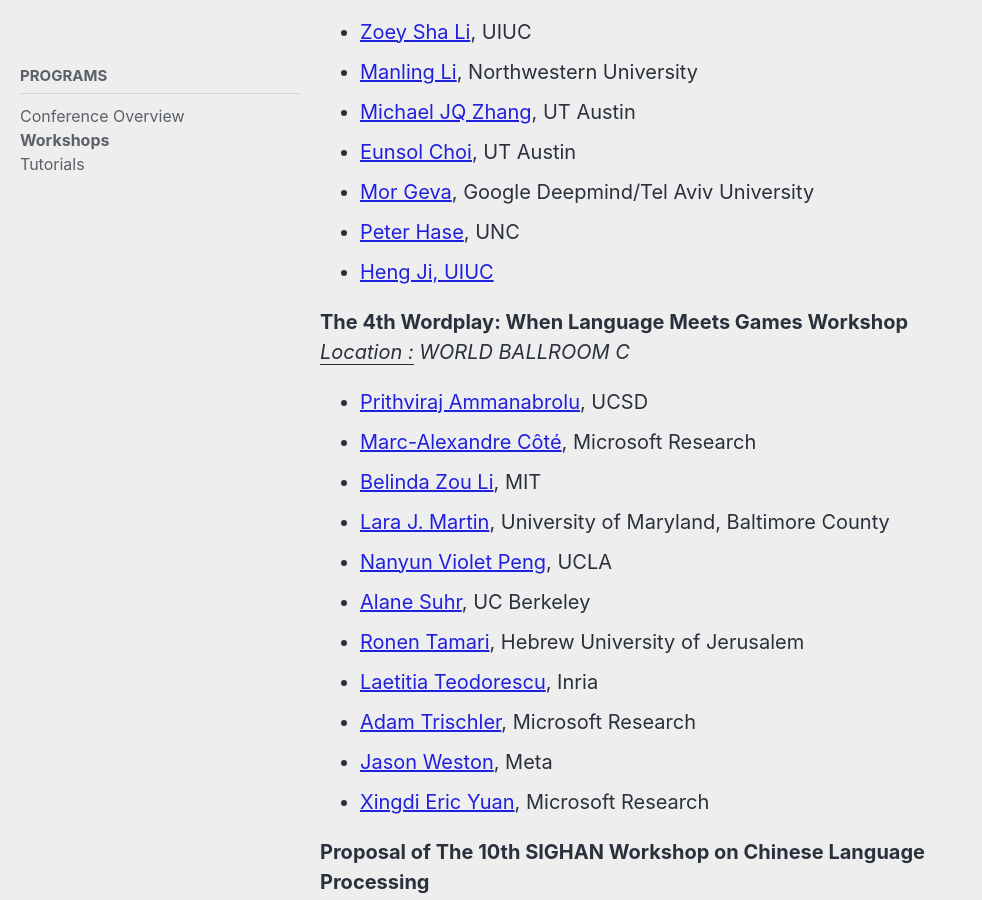
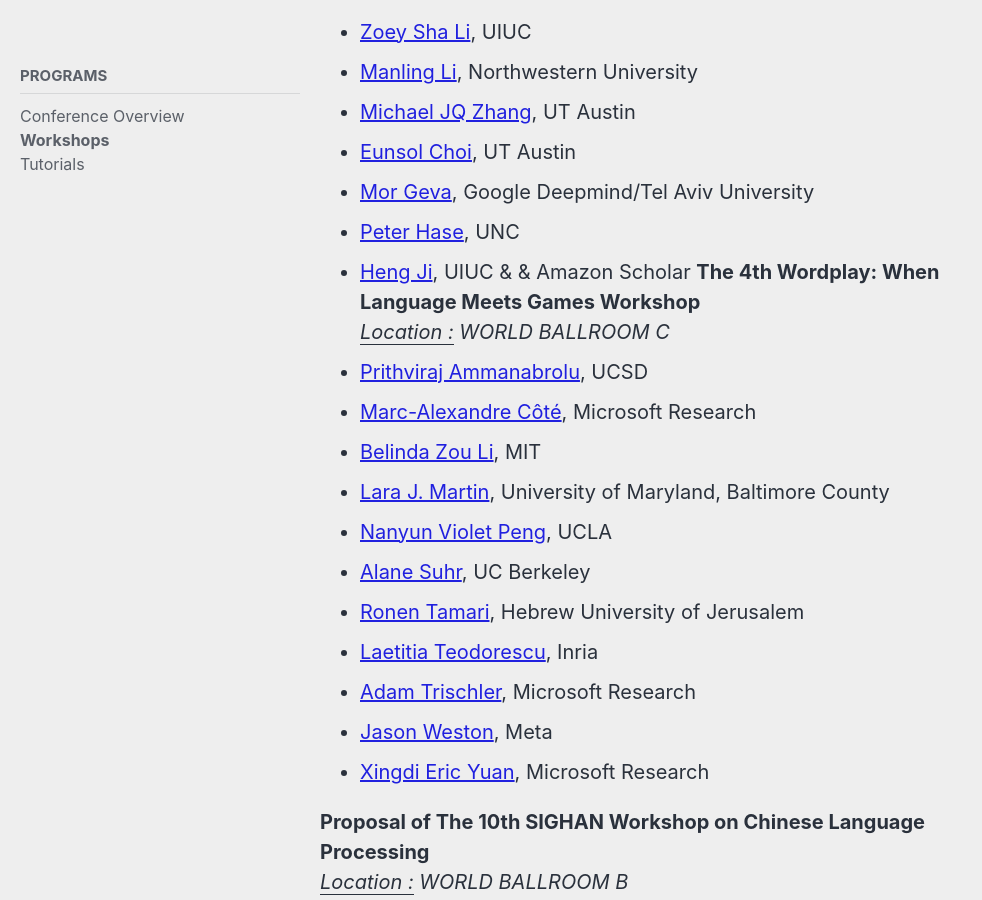
Before and after one commit to acl-org/acl-2024, a Jekyll site: the page built from _pages/program/workshops.md, in a window 1280 px wide and 900 px high, scrolled down 9139 px. Shown: the whole window, without its empty margins (0-982 px from the left). Built offline with Jekyll 4.4.1, drawn with Linux system fonts in a browser that asks for light colours; cached includes are drawn as plain includes; nearby versions of some CDN libraries.

Commit message:
Update workshops.md

```diff
--- a/_pages/program/workshops.md
+++ b/_pages/program/workshops.md
@@ -246,8 +246,7 @@
 * [Eunsol Choi](mailto:eunsol@utexas.edu), UT Austin
 * [Mor Geva](mailto:pipek@google.com), Google Deepmind/Tel Aviv University
 * [Peter Hase](mailto:peter@cs.unc.edu), UNC
-* [Heng Ji, UIUC](mailto:hengji@illinois.edu)
-
+* [Heng Ji](mailto:hengji@illinois.edu), UIUC & & Amazon Scholar
 **The 4th Wordplay: When Language Meets Games Workshop**<br>
 <i><u>Location :</u> WORLD BALLROOM C </i>
 * [Prithviraj Ammanabrolu](mailto:prithvi@ucsd.edu), UCSD
```
